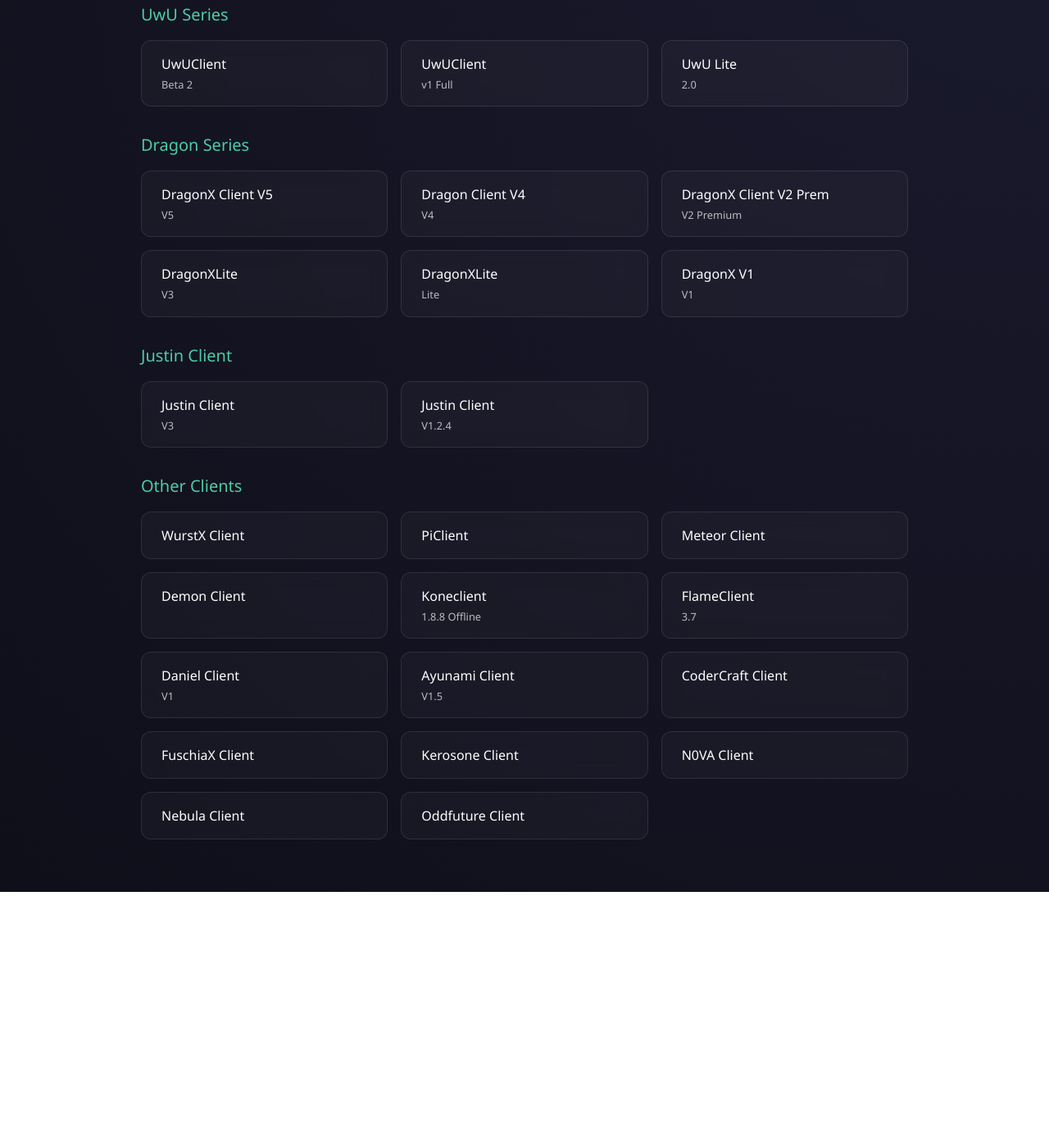
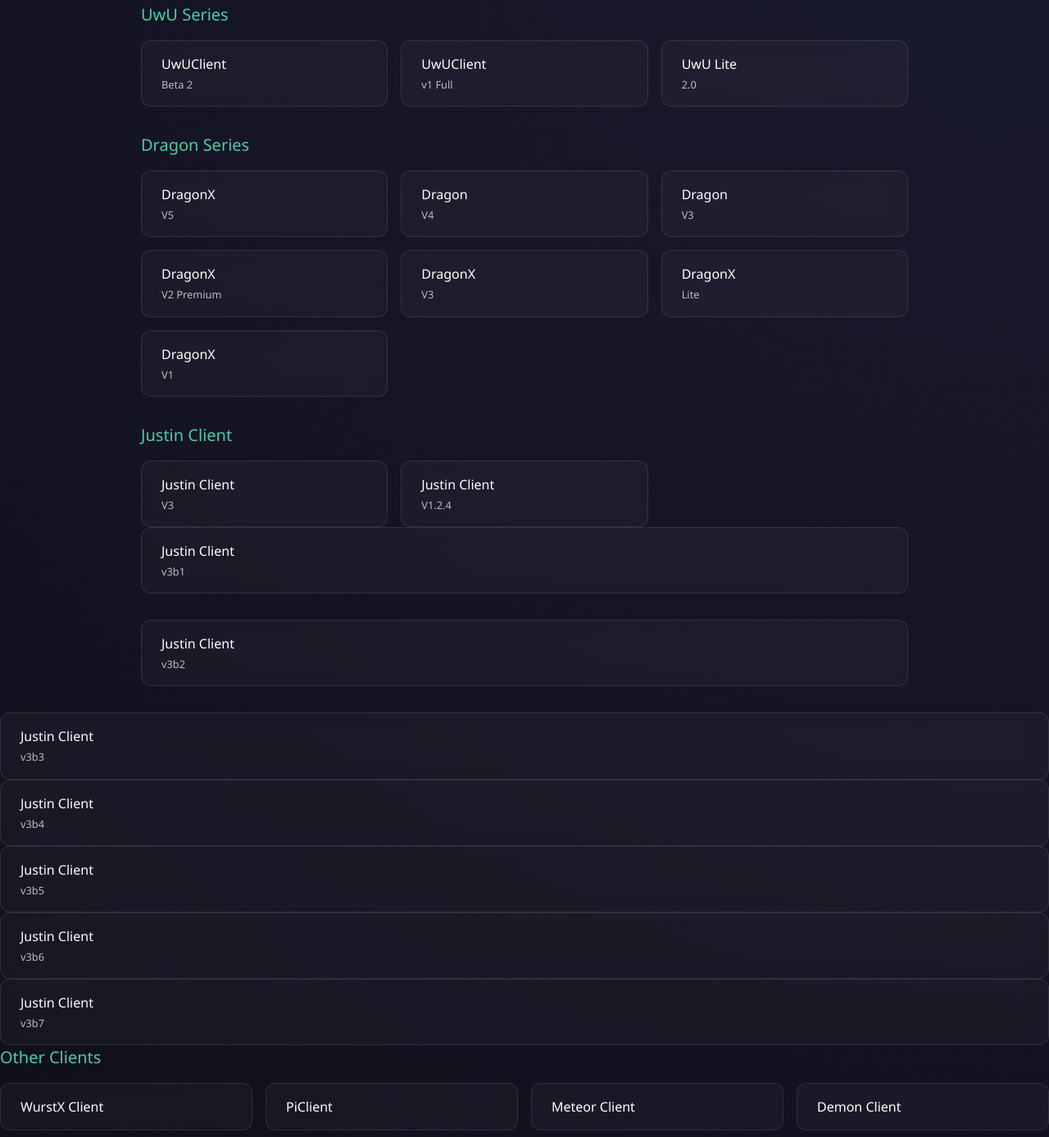
Before and after one commit to adsf1234-hacker/BiggestEaglercraftHackedClientCollection, a plain HTML site: page index.html in a window 1280 px wide. Shown: the part 213-1600 px from the top of the page at 82% size. Before the commit the page ends 1301 px from the top, so only its background shows below. Drawn offline with Linux system fonts and the light colour scheme.

Commit message:
Update index.html

```diff
--- a/index.html
+++ b/index.html
@@ -213,37 +213,44 @@
             <div class="grid">
                 <div class="card" data-name="dragonx v5">
                     <a href="DragonXV5.html">
-                        DragonX Client V5
+                        DragonX
                         <span class="version">V5</span>
                     </a>
                 </div>
                 <div class="card" data-name="dragon v4">
                     <a href="DragonX V4.html">
-                        Dragon Client V4
+                        Dragon
                         <span class="version">V4</span>
                     </a>
                 </div>
+                             <div class="card" data-name="dragon v3">
+                    <a href="DragonX V4.html">
+                        Dragon
+                        <span class="version">V3</span>
+                    </a>
+                </div>
+
                     <div class="card" data-name="dragonx new">
                     <a href="DragonX V2 Premium.html">
-                        DragonX Client V2 Prem
+                        DragonX
                         <span class="version">V2 Premium</span>
                     </a>
                 </div>
                       <div class="card" data-name="dragonxv3">
                     <a href="DragonX V3 Client.html">
-                        DragonXLite
+                        DragonX
                         <span class="version">V3</span>
                     </a>
                 </div>
                  <div class="card" data-name="dragonxlite">
                     <a href="DragonXLite.html">
-                        DragonXLite
+                        DragonX
                         <span class="version">Lite</span>
                     </a>
                 </div>
                         <div class="card" data-name="dragonx">
                     <a href="DragonX V1.html">
-                        DragonX V1
+                        DragonX
                         <span class="version">V1</span>
                     </a>
                 </div>
@@ -264,6 +271,55 @@
                     <a href="JustinClientV1.html">
                         Justin Client
                         <span class="version">V1.2.4</span>
+                    </a>
+                </div>
+                                </div>
+                <div class="card" data-name="justi2">
+                    <a href="v3b1.html">
+                        Justin Client
+                        <span class="version">v3b1</span>
+                    </a>
+                </div>
+                                </div>
+                <div class="card" data-name="justin3">
+                    <a href="v3b2.html">
+                        Justin Client
+                        <span class="version">v3b2</span>
+                    </a>
+                </div>
+                                </div>
+                <div class="card" data-name="justin4">
+                    <a href="v3b3.html">
+                        Justin Client
+                        <span class="version">v3b3</span>
+                    </a>
+                </div>
+                                </div>
+                <div class="card" data-name="justin5">
+                    <a href="v3b4.html">
+                        Justin Client
+                        <span class="version">v3b4</span>
+                    </a>
+                </div>
+                                </div>
+                <div class="card" data-name="justi6">
+                    <a href="v3b5.html">
+                        Justin Client
+                        <span class="version">v3b5</span>
+                    </a>
+                </div>
+                                </div>
+                <div class="card" data-name="justin7">
+                    <a href="v3b6.html">
+                        Justin Client
+                        <span class="version">v3b6</span>
+                    </a>
+                </div>
+                                </div>
+                <div class="card" data-name="justin8">
+                    <a href="v3b7.html">
+                        Justin Client
+                        <span class="version">v3b7</span>
                     </a>
                 </div>
             </div>
```
